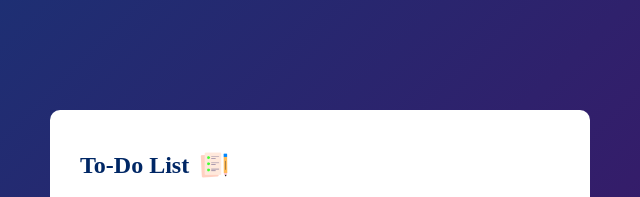
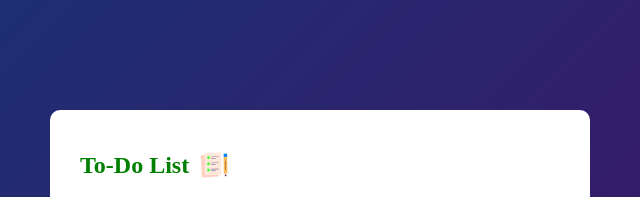
Before and after one commit to GowthamiShyam15/sample-project, a plain HTML site: page To_Do_List/index.html in a window 1280 px wide. Shown: the top 197 px of the page, 320-960 px from the left. Drawn offline with Linux system fonts and the light colour scheme.

Commit message:
Update style.css

```diff
--- a/To_Do_List/style.css
+++ b/To_Do_List/style.css
@@ -18,7 +18,7 @@
     border-radius: 10px;
 }
 .todo_app h2{
-    color:#002765;
+    color:Green;
     display: flex;
     align-items: center;
     margin-bottom: 20px;
```
